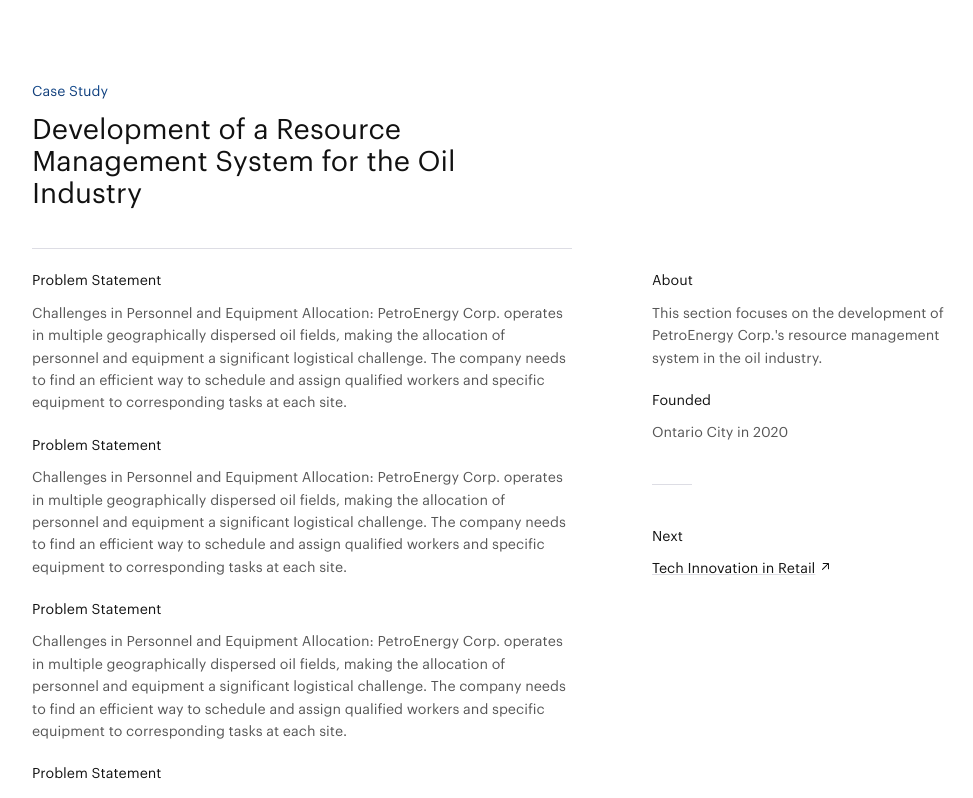
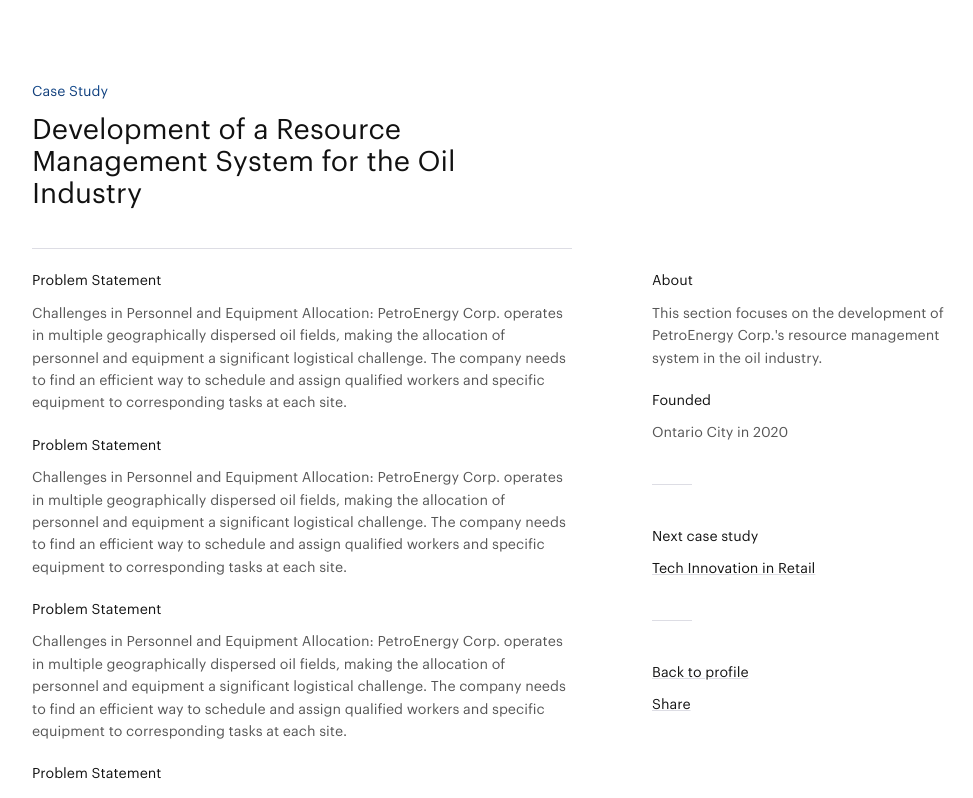
Before and after one commit to msf-caesar/research-vault, a SvelteKit app: page /case/lorem-ipsum-dolor-sit in a window 1280 px wide. Shown: the top 798 px of the page, without its empty margins (148-1121 px from the left). Built offline with nearby package versions, Linux system fonts and the light colour scheme.

Commit message:
feat: add support for sharing links

```diff
--- /dev/null
+++ b/src/lib/components/ShareLink.svelte
@@ -0,0 +1,28 @@
+<script lang="ts">
+    export let data: Record<string, string>;
+</script>
+
+<button
+    on:click={(e) => {
+        try {
+            navigator.share(data);
+        } catch (err) {
+            if (e.target instanceof HTMLElement) {
+                e.target.textContent = "Your browser can't share";
+            }
+        }
+    }}
+>
+    <slot />
+</button>
+
+<style>
+    button {
+        all: unset;
+        color: #111;
+        text-decoration: underline;
+        text-decoration-color: #dddde4;
+        /* Behavior a link */
+        cursor: pointer;
+    }
+</style>
--- a/src/routes/case/lorem-ipsum-dolor-sit/+page.svelte
+++ b/src/routes/case/lorem-ipsum-dolor-sit/+page.svelte
@@ -1,6 +1,7 @@
 <script lang="ts">
     import "$lib/css/global.css";
     import Link from "$lib/components/Link.svelte";
+    import ShareLink from "$lib/components/ShareLink.svelte";
 </script>
 
 <svelte:head>
@@ -38,7 +39,6 @@
     <!-- Static Section: Footer (Contains fixed content) -->
     <footer>
         <div class="footer-sticky">
-            <!-- Important: Do not move the hr ☢️ -->
             <hr class="divider divider--subtle divider--mobile" />
 
             <h1>About</h1>
@@ -52,9 +52,21 @@
 
             <hr class="divider divider--subtle" />
 
-            <h1>Next</h1>
+            <h1>Next case study</h1>
+            <p><Link href="/">Tech Innovation in Retail</Link></p>
+
+            <hr class="divider divider--subtle" />
+            <p><Link href="/">Back to profile</Link></p>
             <p>
-                <Link href="/" external>Tech Innovation in Retail</Link>
+                <ShareLink
+                    data={{
+                        title: "MDN",
+                        text: "Learn web development on MDN!",
+                        url: "https://developer.mozilla.org",
+                    }}
+                >
+                    Share
+                </ShareLink>
             </p>
         </div>
     </footer>
@@ -141,7 +153,7 @@
             all: unset;
         }
 
-        /* Adjust layout layout for larger screens */
+        /* Adjust page layout for larger screens */
         .layout {
             grid-template-columns: 1fr 300px; /* Two-column layout */
         }
```
